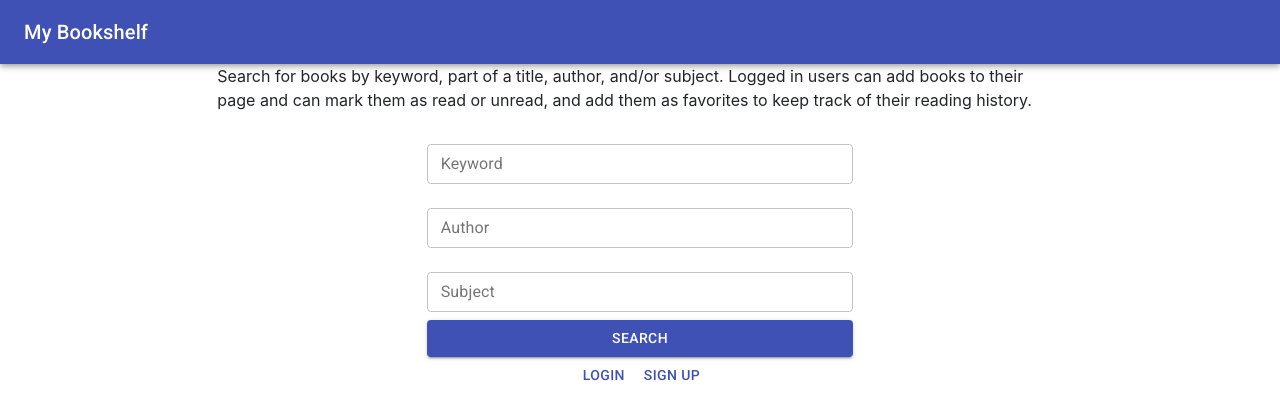
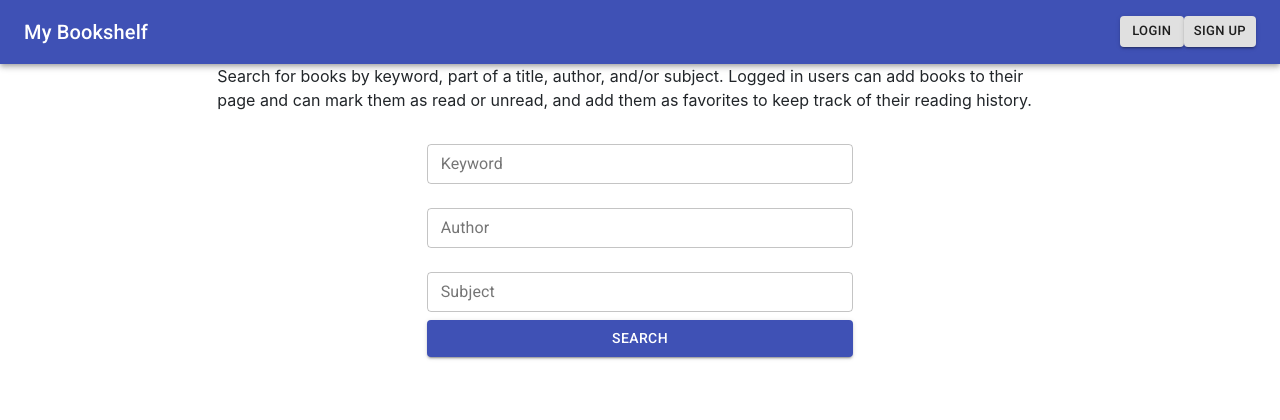
Before and after one commit to Kaleighspurio/Book-App, a React (Create React App) app in the folder client/: page / in a window 1280 px wide. Shown: the top 420 px of the page. Built offline with nearby package versions, Linux system fonts and the light colour scheme; no server answers.

Commit message:
put the login and signup buttons in the navbar

```diff
--- a/client/src/components/Navbar/Navbar.js
+++ b/client/src/components/Navbar/Navbar.js
@@ -2,6 +2,8 @@ import React from 'react';
 import AppBar from '@material-ui/core/AppBar';
 import Toolbar from '@material-ui/core/Toolbar';
 import Typography from '@material-ui/core/Typography';
+import Button from '@material-ui/core/Button';
+import Grid from '@material-ui/core/Grid';
 
 export default function Navbar() {
   return (
@@ -9,7 +11,19 @@ export default function Navbar() {
       <div>
         <AppBar position="static" color="primary">
           <Toolbar>
-            <Typography variant="h6">My Bookshelf</Typography>
+            <Grid justify="space-between" container spacing={24}>
+              <Grid item>
+                <Typography variant="h6">My Bookshelf</Typography>
+              </Grid>
+              <Grid item>
+                <Button size="small" variant="contained">
+                  Login
+                </Button>
+                <Button size="small" variant="contained">
+                  Sign up
+                </Button>
+              </Grid>
+            </Grid>
           </Toolbar>
         </AppBar>
       </div>
--- a/client/src/components/Search/Search.js
+++ b/client/src/components/Search/Search.js
@@ -5,6 +5,8 @@ import Button from '@material-ui/core/Button';
 export default function Search() {
 
     // Handle input change functions
+
+    // handle search button click to call googlebooks api
   return (
     <form noValidate autoComplete="off">
       <TextField
--- a/client/src/pages/Home.js
+++ b/client/src/pages/Home.js
@@ -26,8 +26,7 @@ export default function Home() {
 
         </Grid>
         <Grid container justify="center">
-          <Button color="primary">Login</Button>
-          <Button color="primary">Sign up</Button>
+            {/* Display search results here? */}
         </Grid>
       </div>
     </>
```
